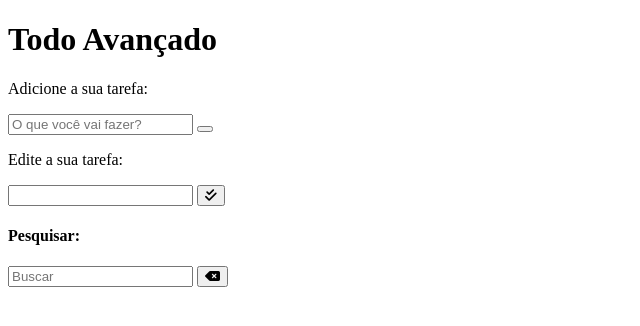
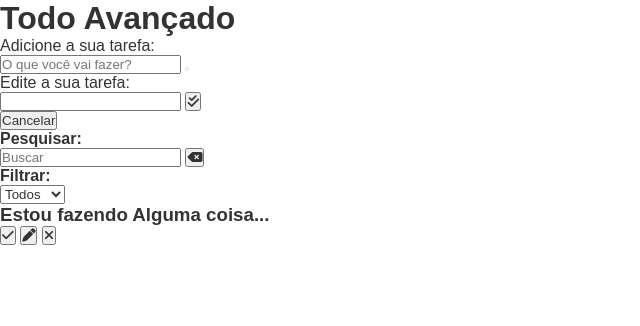
Before and after one commit to lucas-r-f/Todo-JS, a plain HTML site: page index.html in a window 1280 px wide. Shown: the whole page, without its empty margins (0-640 px from the left). Drawn offline with Linux system fonts and the light colour scheme; some icons are missing.

Commit message:
Start Css

```diff
--- a/css/style.css
+++ b/css/style.css
@@ -0,0 +1,8 @@
+/* Geral */
+*{
+    padding: 0;
+    margin: 0;
+    font-family: Arial, Helvetica, sans-serif;
+    color: #333;
+    box-sizing: border-box;
+}
--- a/index.html
+++ b/index.html
@@ -33,6 +33,7 @@
                     <i class="fa-solid fa-check-double"></i>
                 </button>
             </div>
+            <button id="cancel-edit-btn">Cancelar</button>
         </form>
         <div id="toolbar">
             <div class="search">
@@ -44,7 +45,30 @@
                     </button>
                 </form>
             </div>
+            <div id="filter">
+                <h4>Filtrar:</h4>
+                <select id="filter-select">
+                    <option value="all">Todos</option>
+                    <option value="done">Feitos</option>
+                    <option value="todo">A fazer</option>
+                </select>
+            </div>
         </div>
+        <div id="todo-list">
+            <div class="todo">
+                <h3>Estou fazendo Alguma coisa...</h3>
+                <button class="finish-todo">
+                    <i class="fa-solid fa-check"></i>
+                </button>
+                <button class="edit-todo">
+                    <i class="fa-solid fa-pen"></i>
+                </button>
+                <button class="remove-todo">
+                    <i class="fa-solid fa-xmark"></i>
+                </button>
+            </div>
+        </div>
+
     </div>
 </body>
 </html>
```
